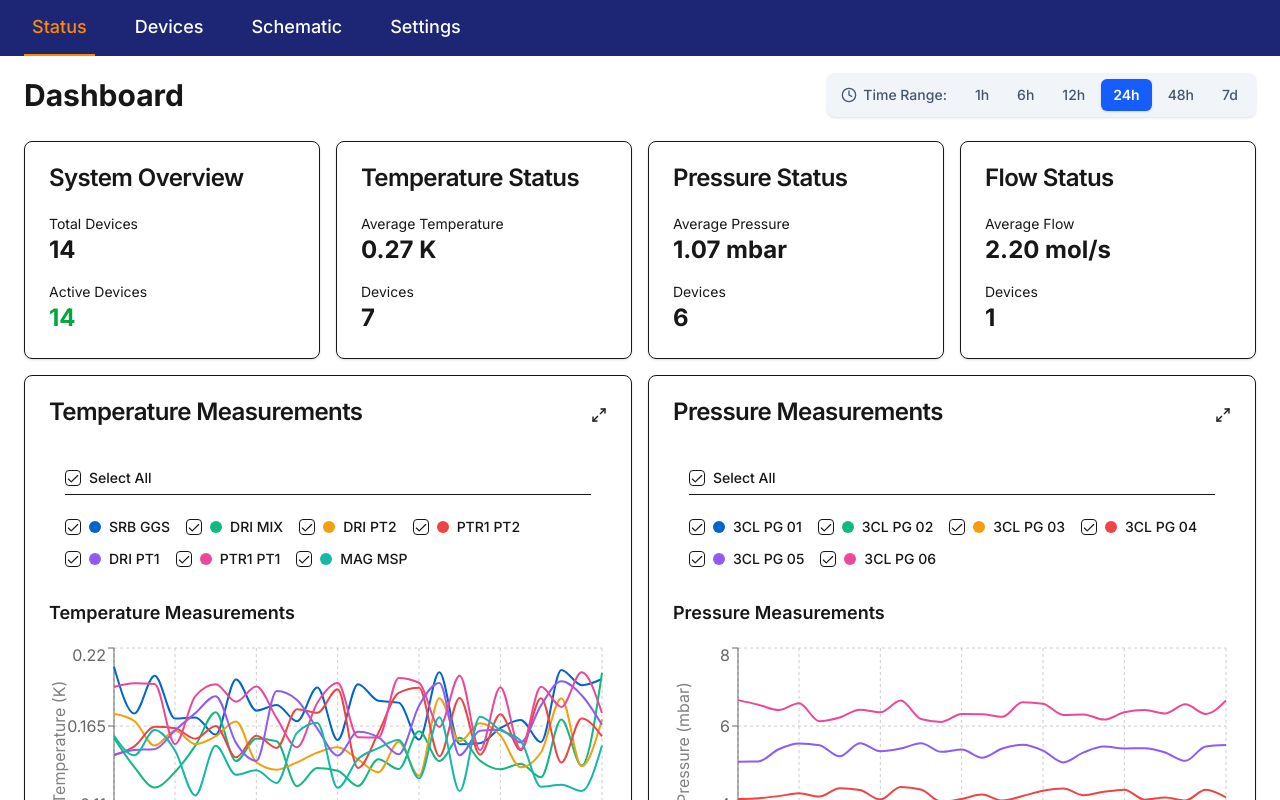
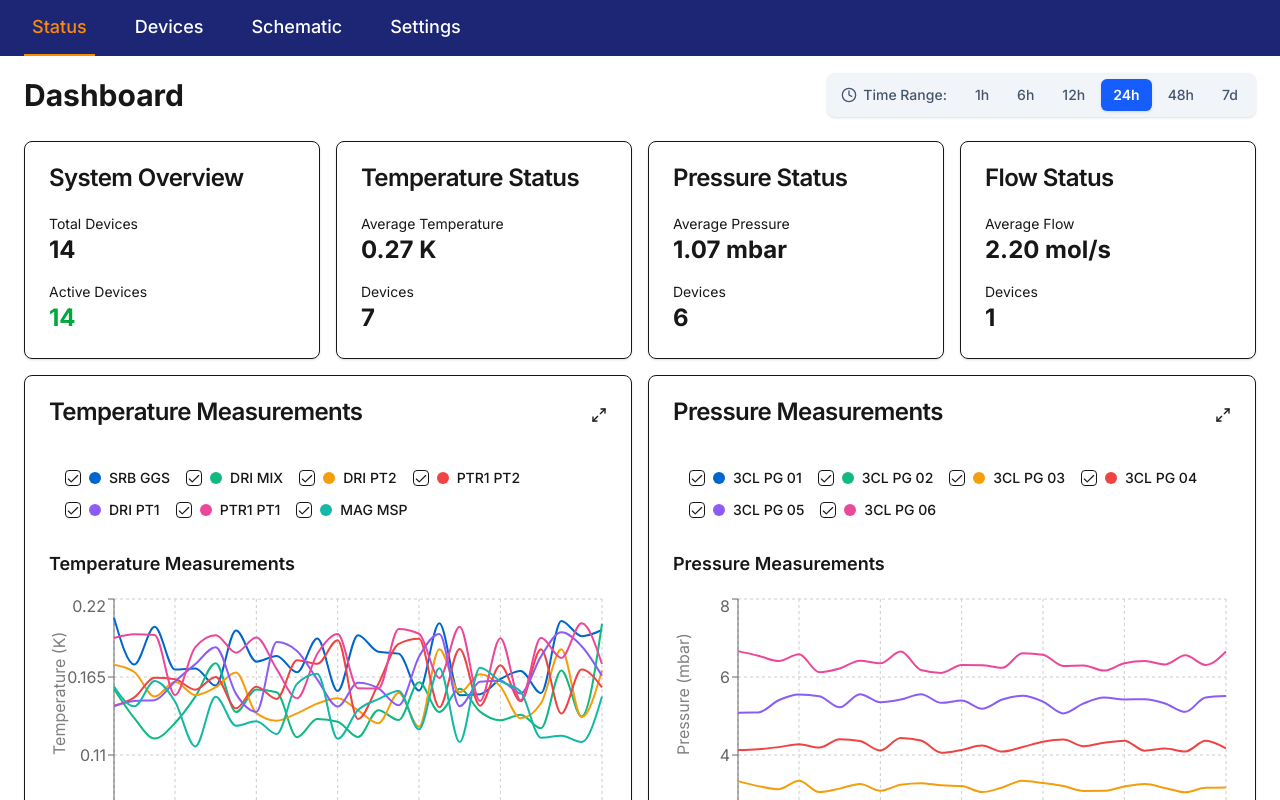
Before and after one commit to lawjingw/oi-decs, a Next.js app: page /dashboard in a window 1280 px wide. Shown: the top 800 px of the page. Built offline with nearby package versions, Linux system fonts and the light colour scheme.

Commit message:
Remove "Select All" functionality from DeviceSelector component to simplify device selection process and improve code clarity.

```diff
--- a/src/components/charts/DeviceSelector.tsx
+++ b/src/components/charts/DeviceSelector.tsx
@@ -17,37 +17,8 @@ export function DeviceSelector({
   selectedDevices,
   onDeviceToggle,
 }: DeviceSelectorProps) {
-  const allSelected = devices.length === selectedDevices.length;
-
-  const handleSelectAll = () => {
-    if (allSelected) {
-      // Deselect all
-      devices.forEach((device) => onDeviceToggle(device.name));
-    } else {
-      // Select all
-      devices.forEach((device) => {
-        if (!selectedDevices.includes(device.name)) {
-          onDeviceToggle(device.name);
-        }
-      });
-    }
-  };
-
   return (
     <div className="flex flex-wrap gap-4 p-4 bg-background/95 backdrop-blur supports-[backdrop-filter]:bg-background/60">
-      <div className="flex items-center space-x-2 border-b border-border pb-2 mb-2 w-full">
-        <Checkbox
-          id="select-all"
-          checked={allSelected}
-          onCheckedChange={handleSelectAll}
-        />
-        <label
-          htmlFor="select-all"
-          className="flex items-center space-x-2 text-sm font-medium leading-none peer-disabled:cursor-not-allowed peer-disabled:opacity-70"
-        >
-          <span>Select All</span>
-        </label>
-      </div>
       {devices.map((device) => (
         <div key={device.name} className="flex items-center space-x-2">
           <Checkbox
```
